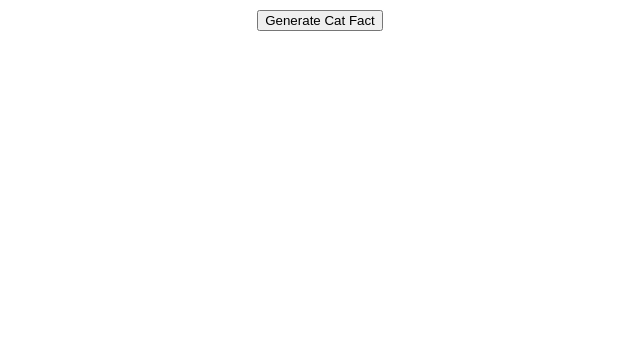
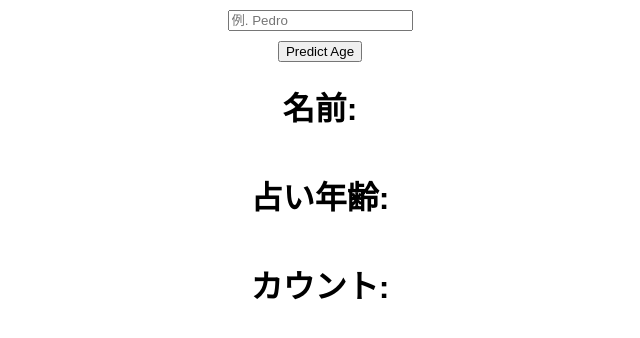
Before and after one commit to yuasys/episode1, a React (Vite) app: page / in a window 1280 px wide. Shown: the top 338 px of the page, without its empty margins (320-960 px from the left). Built offline with nearby package versions, Linux system fonts and the light colour scheme; no server answers.

Commit message:
PredictAge added

```diff
--- a/src/App.css
+++ b/src/App.css
@@ -10,6 +10,10 @@
 body {
   margin: 0;
   padding: 0;
+}
+
+button {
+  margin-top: 10px;
 }
 
 .addTask {
--- a/src/App.jsx
+++ b/src/App.jsx
@@ -3,23 +3,32 @@ import Axios from "axios";
 import { useEffect, useState } from "react";
 
 function App() {
-  const [catFact, setCatFact] = useState("");
-
-  const fetchCatFact = () => {
-    Axios.get("https://catfact.ninja/fact").then((res) => {
-      setCatFact(res.data.fact);
-    });
+  const [name, setName] = useState("");
+  const [predictedAge, setPredicteAge] = useState(null);
+  const fetchData = () => {
+    Axios.get(`https://api.agify.io/?name=${name}`).then((res) => {
+      setPredicteAge(res.data);
+    })
   };
 
   useEffect(() => {
-    fetchCatFact();
+    fetchData();
   }, [])
 
 
   return (
     <div className="App">
-      <button onClick={fetchCatFact}>Generate Cat Fact</button>
-      <p>{catFact}</p>
+      <input
+        placeholder="例. Pedro"
+        onChange={(event) => {
+          setName(event.target.value);
+        }}
+        />
+      <button onClick={fetchData}>Predict Age</button>
+      <h1>名前:{predictedAge?.name}</h1>
+      <h1>占い年齢:{predictedAge?.age}</h1>
+      <h1>カウント:{predictedAge?.count}</h1>
+
     </div>
   );
 }
```
